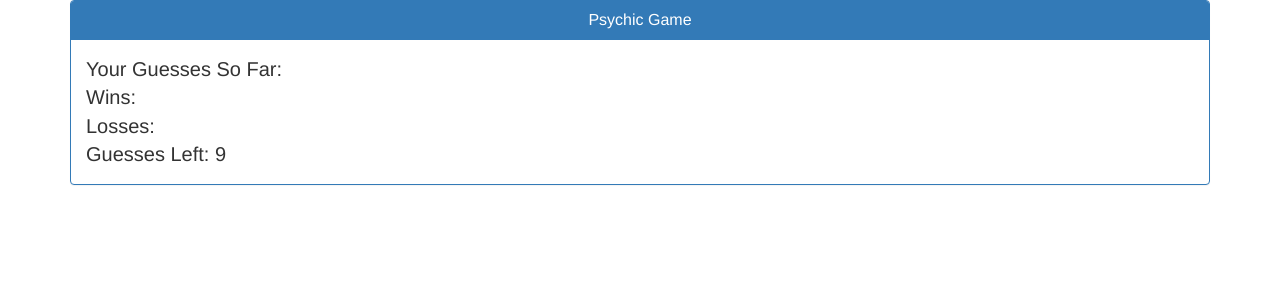
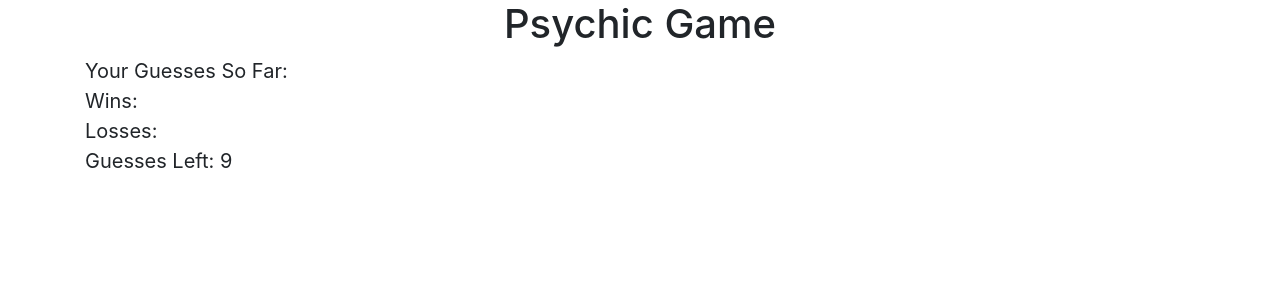
Before and after one commit to akarlsruher/Psychic-Game, a PHP site: page / in a window 1280 px wide. Shown: the top 300 px of the page. Run offline with PHP 8.4, Linux system fonts and the light colour scheme; some libraries are stand-ins or nearby versions.

Commit message:
Added bootstrap theme, all working

```diff
--- a/index.html
+++ b/index.html
@@ -6,7 +6,7 @@
 	<script type="text/javascript" src="assets/javascript/game.js"></script>
 	<link rel="stylesheet" type="text/css" href="assets/style/reset.css">
 	<link rel="stylesheet" type="text/css" href="style.css">
-	<link rel="stylesheet" href="https://maxcdn.bootstrapcdn.com/bootstrap/3.3.6/css/bootstrap.min.css" integrity="sha384-1q8mTJOASx8j1Au+a5WDVnPi2lkFfwwEAa8hDDdjZlpLegxhjVME1fgjWPGmkzs7" crossorigin="anonymous">
+	<link rel="stylesheet" href="http://bootswatch.com/yeti/bootstrap.css">
 </head>
 <body>
 
@@ -15,7 +15,7 @@
 		<div class="col-md-12">
 			<div class="panel panel-primary">
 			  <div class="panel-heading">
-			    <h3 class="panel-title">Psychic Game</h3>
+			    <h3 id="title" class="panel-title">Psychic Game</h3>
 			  </div>
 			  <div class="panel-body">
 
--- a/style.css
+++ b/style.css
@@ -18,9 +18,9 @@
 
 }
 
-h3{
+.panel-title{
 	text-align: center;
-	font-size: 50px;
+	font-size: 40px;
 }
 
 .panel-body{
```
